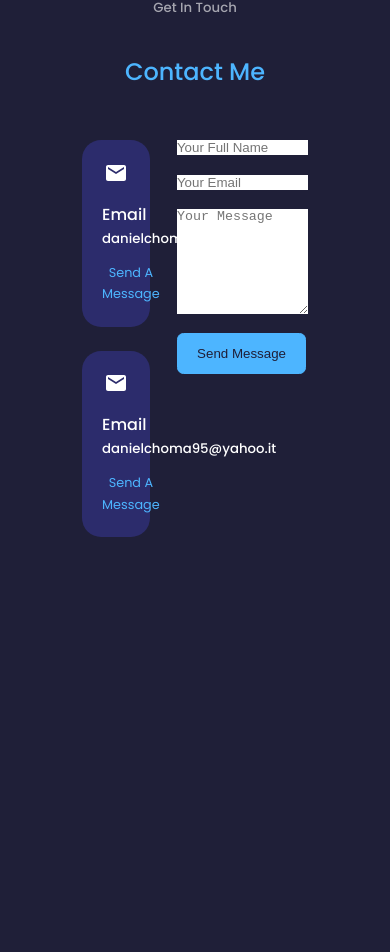
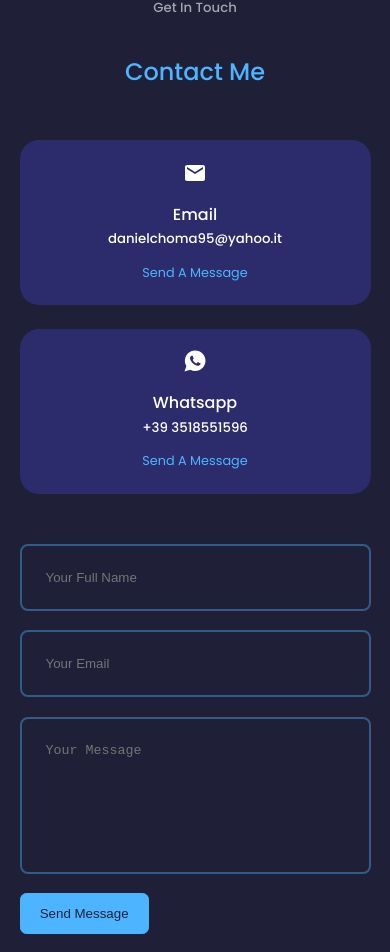
Before and after one commit to danpth/portfolio, a React (Create React App) app: page / in a window 390 px wide. Shown: the part 3795-4747 px from the top of the page. Built offline with nearby package versions, Linux system fonts and the light colour scheme.

Commit message:
Contacts update

```diff
--- a/package.json
+++ b/package.json
@@ -7,6 +7,7 @@
     "@testing-library/jest-dom": "^5.16.5",
     "@testing-library/react": "^13.4.0",
     "@testing-library/user-event": "^13.5.0",
+    "emailjs-com": "^3.2.0",
     "gh-pages": "^5.0.0",
     "react": "^18.2.0",
     "react-dom": "^18.2.0",
--- a/src/components/contacts/Contacts.jsx
+++ b/src/components/contacts/Contacts.jsx
@@ -1,7 +1,17 @@
 import React from 'react'
 import './contacts.css'
 import {MdEmail} from 'react-icons/md'
+import {IoLogoWhatsapp} from 'react-icons/io'
+import { useRef } from 'react';
+import emailjs from 'emailjs-com'
+
 const Contacts = () => {
+  const form = useRef();
+  const sendEmail = (e) => {
+    e.preventDefault();
+
+    e.target.reset()
+  };
   return (
     <section id='contacts'>
       <h5>Get In Touch</h5>
@@ -16,13 +26,13 @@ const Contacts = () => {
           </article>
 
           <article className='contact__option'>
-            <MdEmail className='contact__option-icon'/>
-            <h4>Email</h4>
-            <h5>danielchoma95@yahoo.it</h5>
-            <a href="mailto:danielchoma95@yahoo.it" target='_blank'>Send A Message</a>
+            <IoLogoWhatsapp className='contact__option-icon'/>
+            <h4>Whatsapp</h4>
+            <h5>+39 3518551596</h5>
+            <a href="hhtps://wa.me/393518551596" target='_blank'>Send A Message</a>
           </article>
         </div>
-        <form action="">
+        <form ref={form} onSubmit={sendEmail}>
           <input type="text" name='name' placeholder='Your Full Name' required/>
           <input type="email" name='email' placeholder='Your Email' required/>
           <textarea name="message" rows="7" placeholder='Your Message' required></textarea>
--- a/src/components/contacts/contacts.css
+++ b/src/components/contacts/contacts.css
@@ -41,3 +41,29 @@ form {
     flex-direction: column;
     gap: 1.2rem;
 }
+
+input, textarea{
+    width: 100%;
+    padding: 1.5rem;
+    border-radius: 0.5rem;
+    background: transparent;
+    border: 2px solid var(--color-primary-variant);
+    resize: none;
+    color: var(--color-white);
+}
+
+/*===Media queries medium size====*/
+@media screen and (max-width: 1024px) {
+    .container.contact__container{
+        grid-template-columns: 1fr;
+        gap: 2rem;
+    }
+}
+
+
+/*===Media queries small size====*/
+@media screen and (max-width: 600px) {
+    .container.contact__container{
+        width: var(--container-width-ms);
+    }
+}
```
Also changed, not shown: 1 other file (tests, documents, lock files or other folders).
